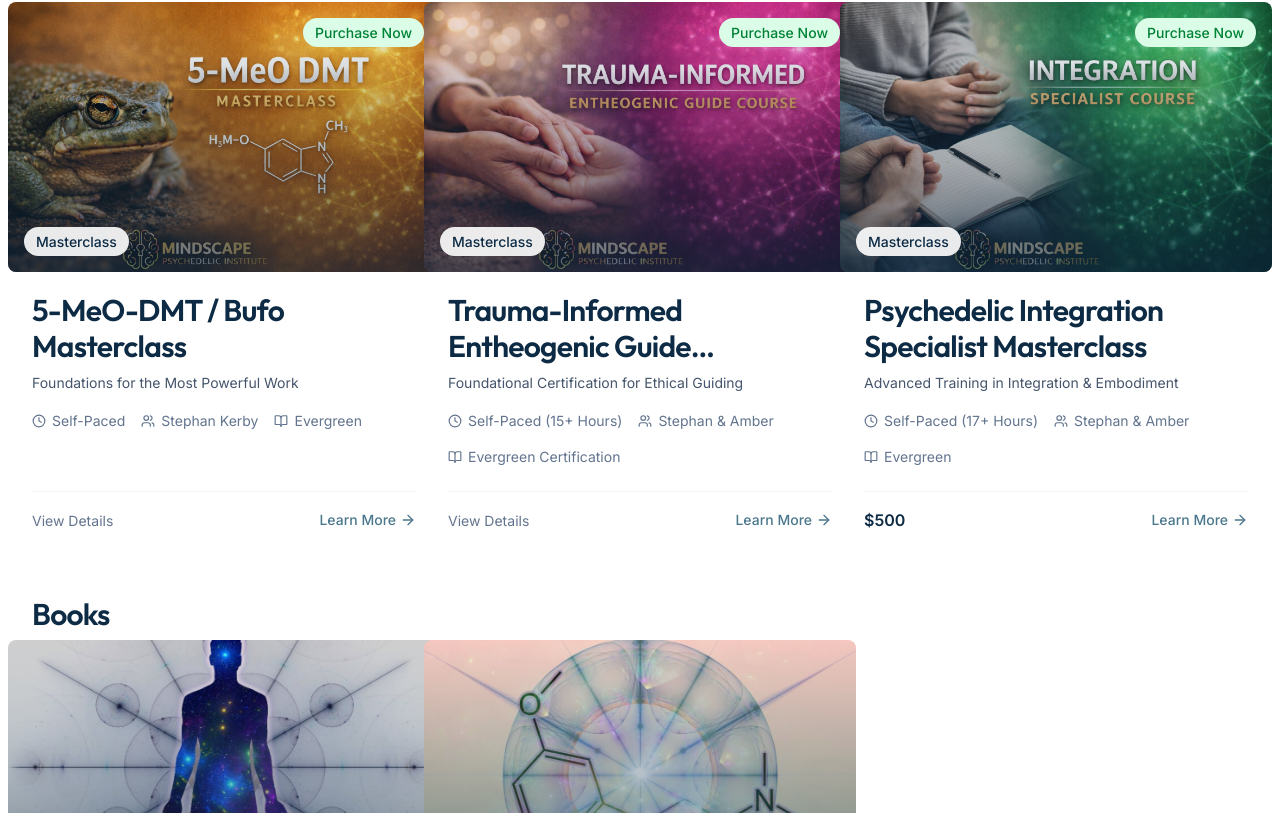
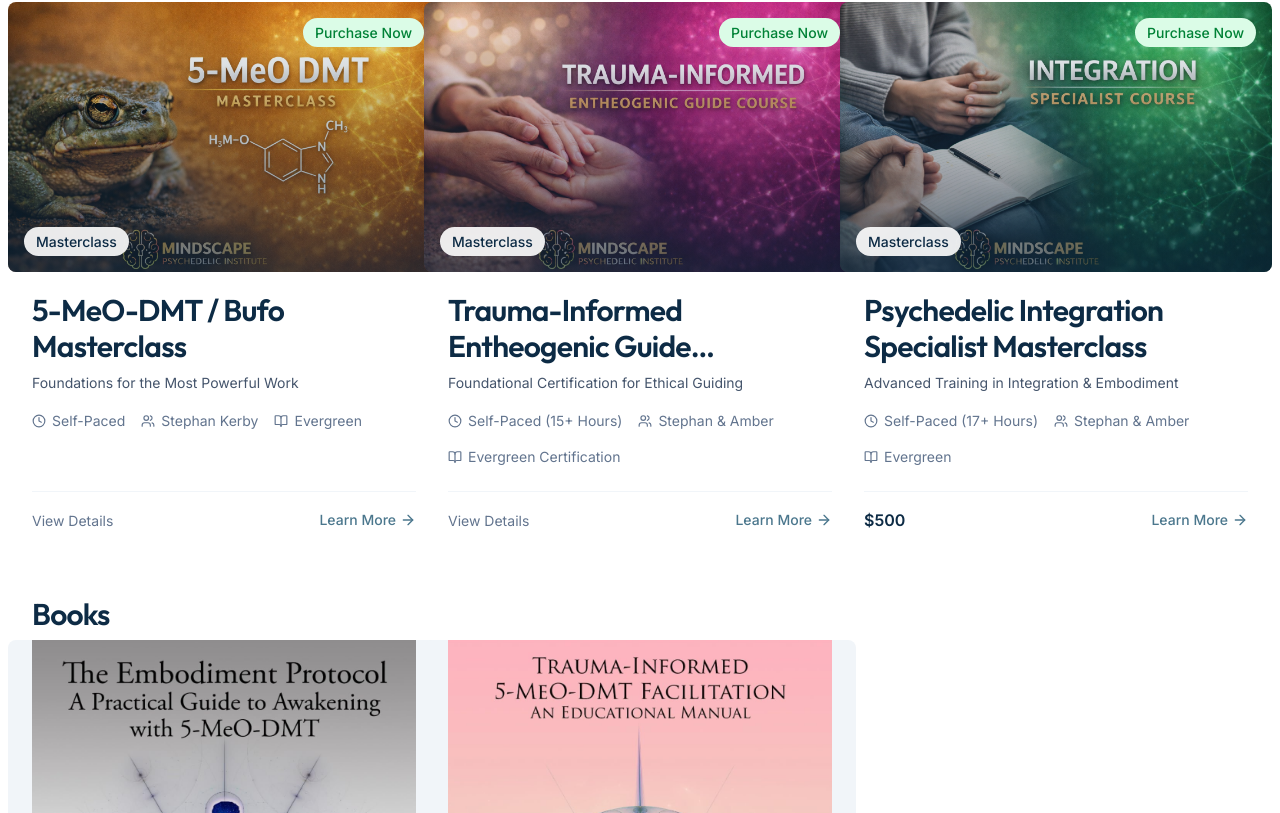
Before and after one commit to armchairfuturist-code/mindscape-site, a Next.js app: page / in a window 1280 px wide. Shown: the part 6140-6953 px from the top of the page. Built offline with nearby package versions, Linux system fonts and the light colour scheme; no server answers.

Commit message:
update to book covers

```diff
--- a/src/components/sections/CoursesSection.tsx
+++ b/src/components/sections/CoursesSection.tsx
@@ -29,13 +29,23 @@
     const cardContent = (
         <>
             {/* Image */}
-            <div className="relative aspect-[16/10] rounded-lg overflow-hidden mb-5 -mx-6 -mt-6">
+            <div
+                className={`relative rounded-lg overflow-hidden mb-5 -mx-6 -mt-6 ${
+                    course.type === "ebook" ? "aspect-[3/4] bg-slate-100" : "aspect-[16/10]"
+                }`}
+            >
                 <img
                     src={course.image}
                     alt={course.title}
-                    className="w-full h-full object-cover group-hover:scale-105 transition-transform duration-500"
+                    className={`w-full h-full ${
+                        course.type === "ebook"
+                            ? "object-contain"
+                            : "object-cover group-hover:scale-105 transition-transform duration-500"
+                    }`}
                 />
-                <div className="absolute inset-0 bg-gradient-to-t from-navy/60 to-transparent" />
+                {course.type !== "ebook" && (
+                    <div className="absolute inset-0 bg-gradient-to-t from-navy/60 to-transparent" />
+                )}
 
                 {/* Status Badge */}
                 {course.type !== 'ebook' && (
```
